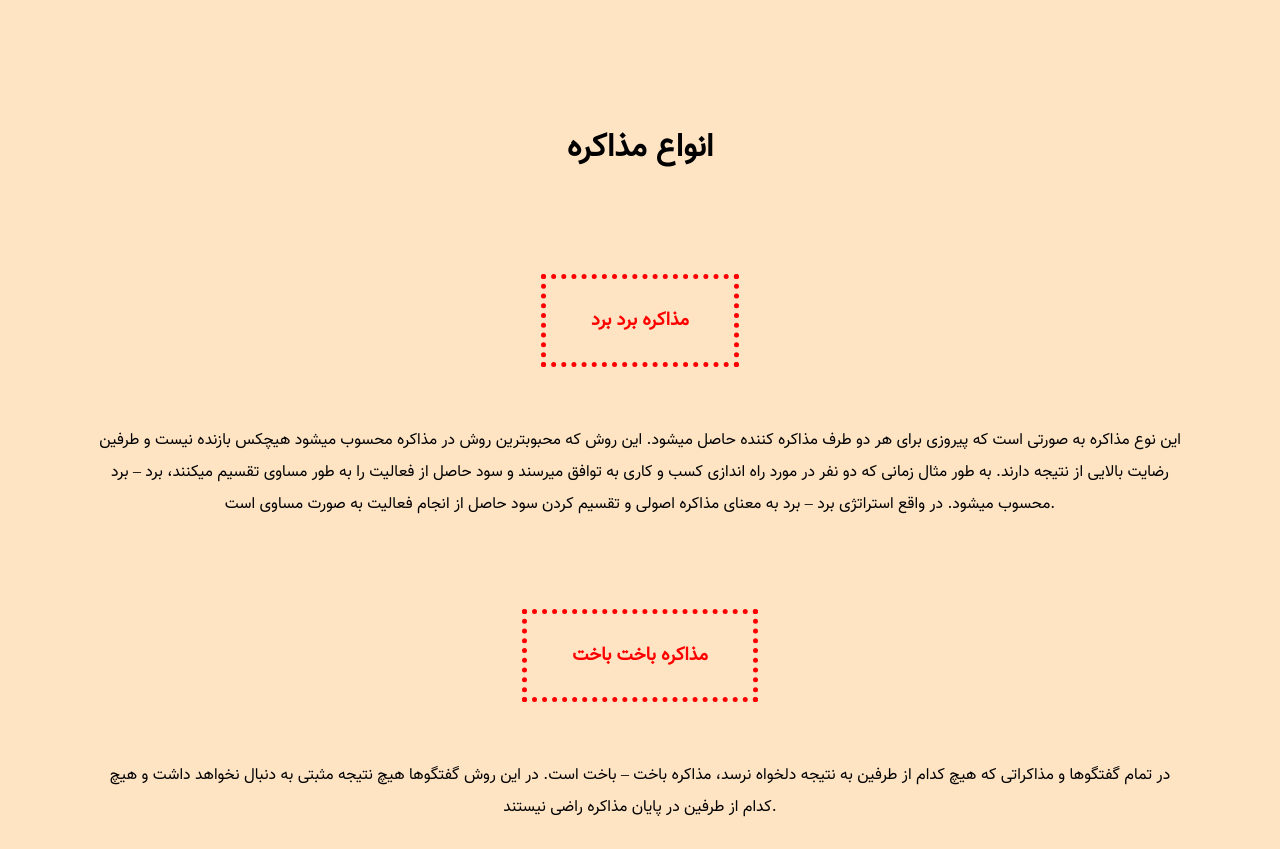
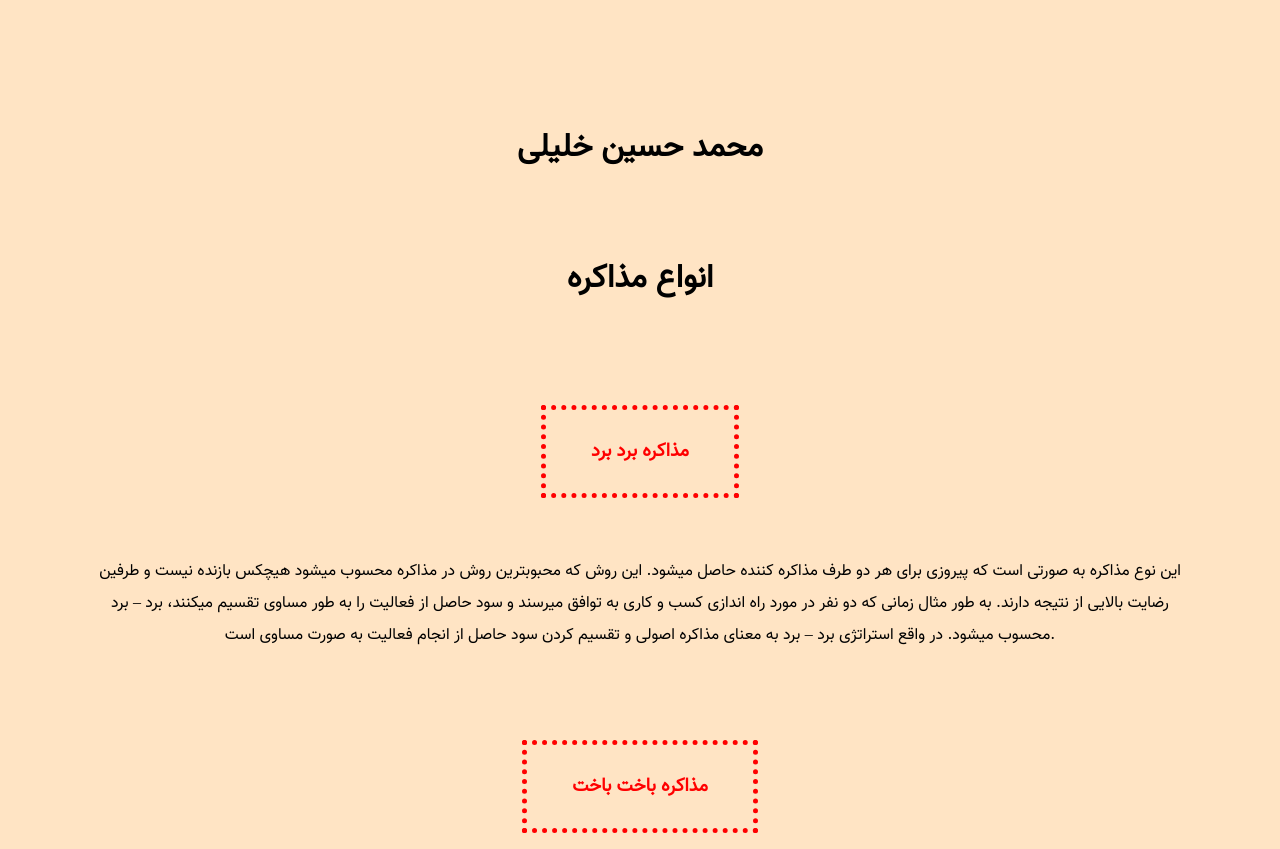
Before and after one commit to MammadProMax/mozakere, a plain HTML site: page index.html in a window 1280 px wide. Shown: the top 849 px of the page. Drawn offline with Linux system fonts and the light colour scheme; files whose address does not match are found by name.

Commit message:
Update index.html
adding some things

```diff
--- a/index.html
+++ b/index.html
@@ -8,6 +8,7 @@
     <link rel="stylesheet" href="css/style.css" />
   </head>
   <body>
+    <h1>محمد حسین خلیلی</h1>
     <h1>انواع مذاکره</h1>
     <h3 class="sar-titr">مذاکره برد برد</h3>
     <p>
```
